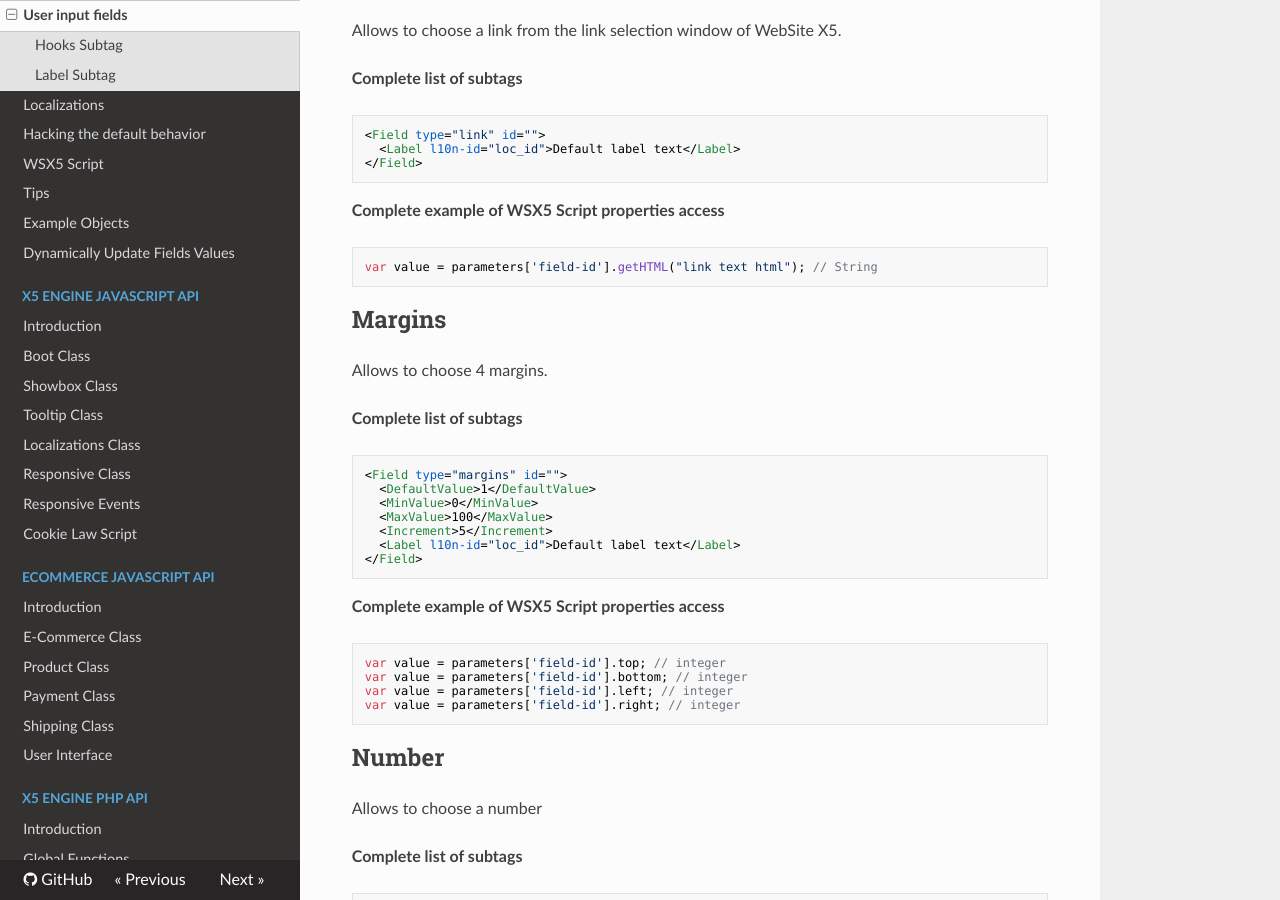
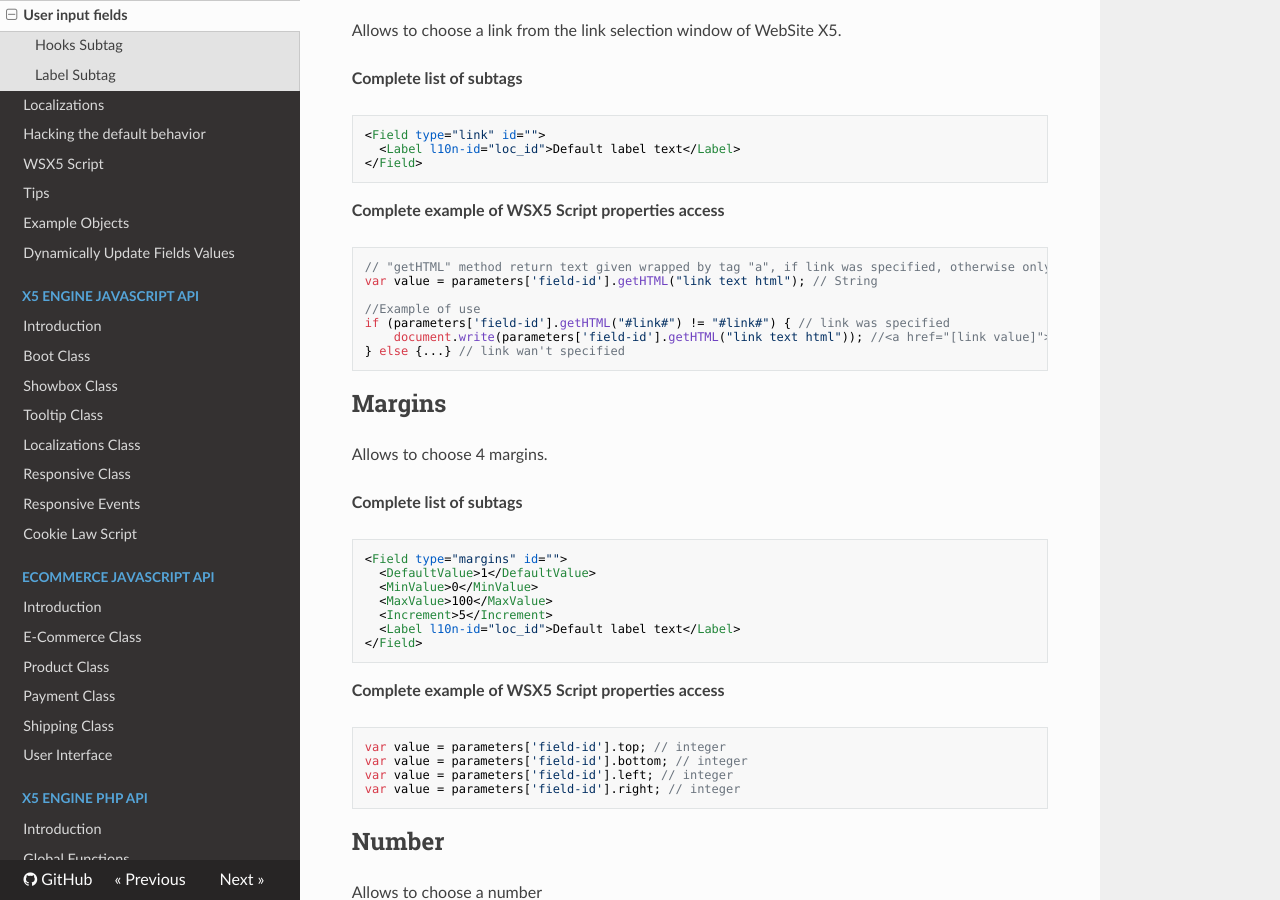
Before and after one commit to WebSiteX5/wsx5-developers-guide, an MkDocs documentation site: the page built from docs/optional-objects/user-input-fields.md, in a window 1280 px wide and 900 px high, scrolled down 7406 px. Built offline with MkDocs 1.6.1, drawn with Linux system fonts in a browser that asks for light colours; nearby versions of some CDN libraries; old or Windows-style settings are respelled for this version of MkDocs.

Commit message:
Added example of "getHtml" method

````diff
--- a/docs/optional-objects/user-input-fields.md
+++ b/docs/optional-objects/user-input-fields.md
@@ -337,7 +337,13 @@ Allows to choose a link from the link selection window of WebSite X5.
 
 **Complete example of WSX5 Script properties access**
 ```js
+// "getHTML" method return text given wrapped by tag "a", if link was specified, otherwise only text given.
 var value = parameters['field-id'].getHTML("link text html"); // String
+
+//Example of use
+if (parameters['field-id'].getHTML("#link#") != "#link#") { // link was specified
+    document.write(parameters['field-id'].getHTML("link text html")); //<a href="[link value]">link text html</a>
+} else {...} // link wan't specified
 ```
 
 ## Margins
````
